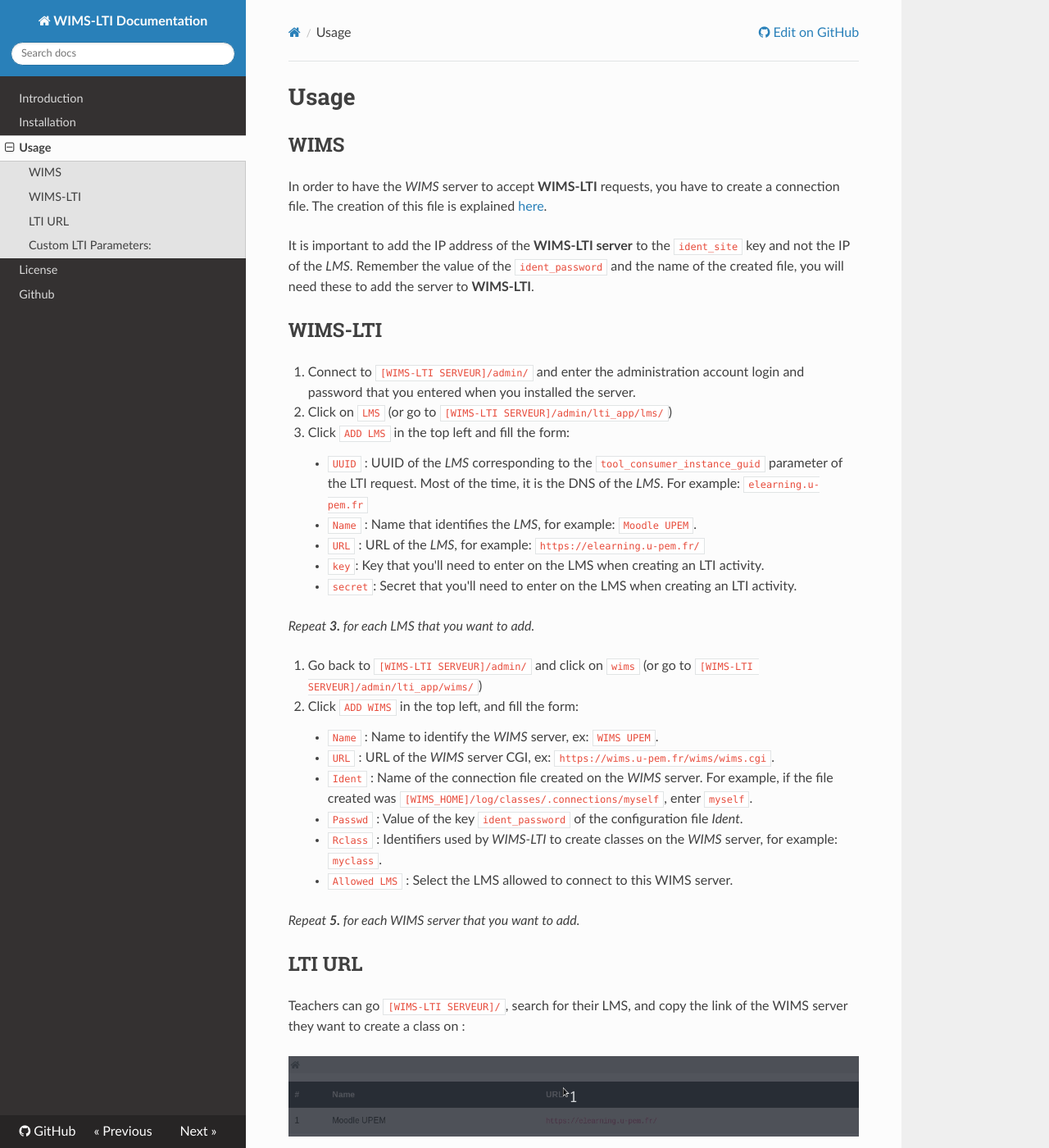
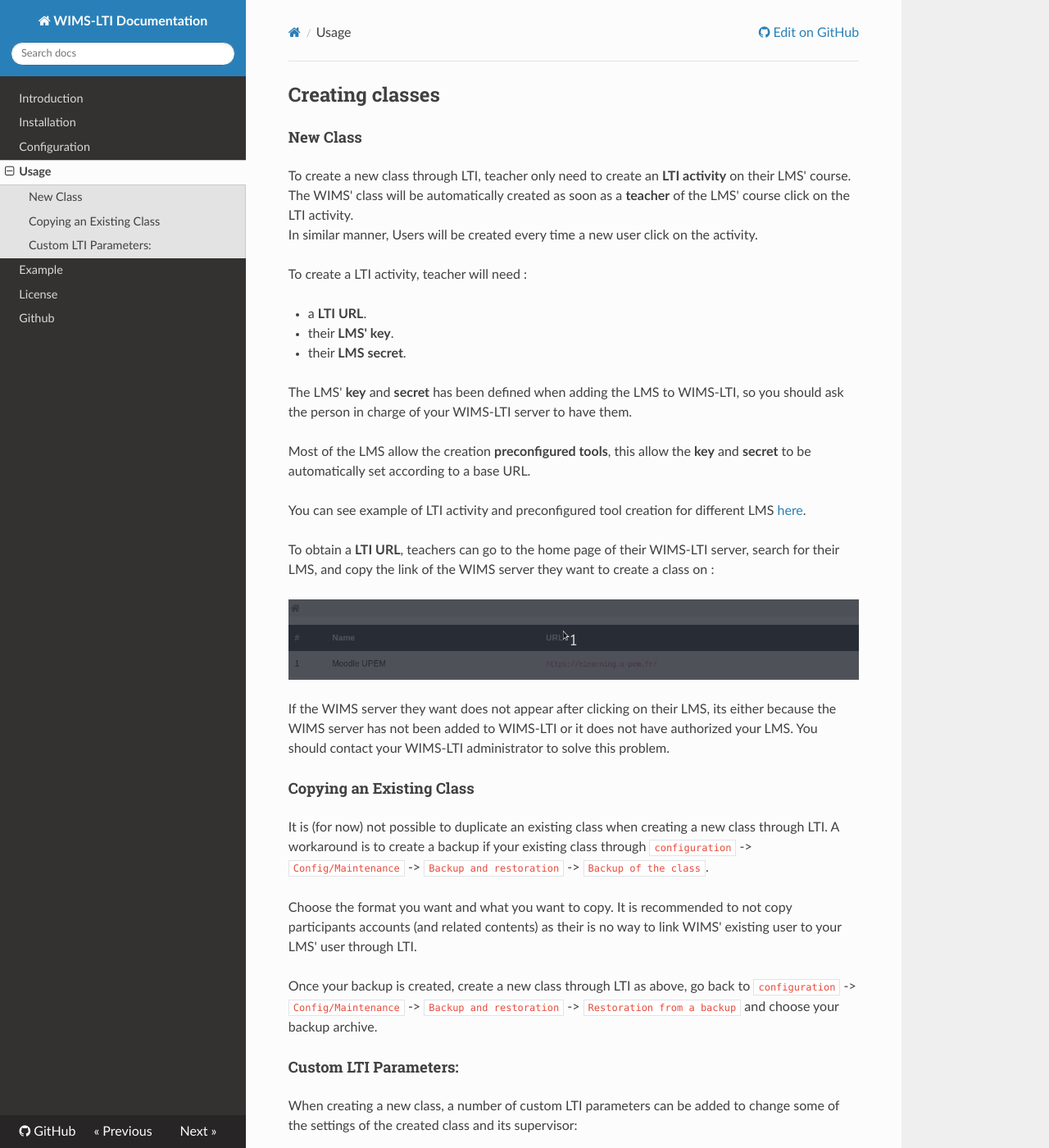
Before and after one commit to PremierLangage/wims-lti, an MkDocs documentation site: the page built from docs/usage.md, in a window 1280 px wide and 1400 px high. Shown: the whole window at 82% size. Built offline with MkDocs 1.6.1, drawn with Linux system fonts in a browser that asks for light colours; nearby versions of some CDN libraries; some of the changed text lies outside the part shown.

Commit message:
More doc

````diff
--- /dev/null
+++ b/docs/activity_creation_example.md
@@ -0,0 +1,60 @@
+# Example of LTI Activity Creation
+
+## Moodle
+
+### Create an LTI Activity
+
+The creation LTI activity on Moodle is pretty straightforward :
+
+1. Go on the Course you wish to create a LTI activity in.
+2. Click on *"Add an activity or resource"* iin a section :
+
+    ![moodle_add_activity](images/moodle_add_activity.png)
+
+3. In the popup, choose *"External Tool"* :
+
+    ![moodle_add_activity_popup](images/moodle_add_activity_popup.png)
+
+4. Fill the following fields in the form:
+
+    * `Activity name` : The name that will be displayed in your Moodle's course.
+    * `Tool URL` : The **LTI URL** your obtained on *WIMS-LTI*.
+    * `Launch container`: *New window* (open in a new tab) or *Existing windown*.
+    * `Consumer key`: The **key** defined when adding your LMS to *WIMS-LTI*.
+    * `Shared secret`: The **secret** defined when adding your LMS to *WIMS-LTI*.
+
+5. Save by clicking on *Save and return to course*.
+
+
+
+### Create a preconfigured tool
+
+A preconfigured tool allow to create an LTI activity faster by having to fill only
+the `Activity name` and `Tool URL` in the activity creation's form.
+
+There is two kind of preconfigured tools: **Global tools** and **Course tools**, only
+the administrators of your Moodle can add **Global tools**, so you should
+ask them to add one.
+
+To create a new course tool, once in the activity creation form (step **4.**), click on the **+** sign on
+the `Preconfigured tool` line :
+
+![moodle_preconfigured](images/moodle_preconfigured_tool.png)
+
+And fill these mandatory fields:
+
+* `Tool URL` : The home page of your WIMS-LTI server, for instance: `https://wims-lti.u-pem.fr/`.
+* `Consumer key`: The **key** defined when adding your LMS to *WIMS-LTI*.
+* `Shared secret`: The **secret** defined when adding your LMS to *WIMS-LTI*.
+* `Launch container`: *New window* (open in a new tab) or *Existing windown*.
+
+Then click on *Save changes*.
+
+Once the preconfigured tool has been created, the field *Consumer key*, *Shared secret* and
+*Launch container* will be automatically fill as soon as a LTI URL from the same
+WIMS-LTI server is entered in the *Tool URL* field.
+
+If your preconfigured tool has been detected, your should see
+*"Using tool configuration [tool_name]"* after the *Tool URL* field :
+
+![moodle_preconfigured_tool_ok](images/moodle_preconfigured_tool_ok.png)
--- a/docs/usage.md
+++ b/docs/usage.md
@@ -1,71 +1,52 @@
-# Usage
+## Creating classes
 
-## WIMS
+#### New Class
 
-In order to have the *WIMS* server to accept **WIMS-LTI** requests, you have to create
-a connection file. The creation of this file is explained
-[here](https://wimsapi.readthedocs.io/#configuration).
+To create a new class through LTI, teacher only need to create an **LTI activity** on their LMS' course.
+The WIMS' class will be automatically created as soon as a **teacher** of the LMS' course click
+on the LTI activity.
+In similar manner, Users will be created every time a new user click on the activity.
 
-It is important to add the IP address of the **WIMS-LTI server** to the
-`ident_site` key and not the IP of the *LMS*.
-Remember the value of the `ident_password` and the name of the created file,
-you will need these to add the server to **WIMS-LTI**.
+To create a LTI activity, teacher will need :
 
+* a **LTI URL**.
+* their **LMS' key**.
+* their **LMS secret**.
 
-## WIMS-LTI
+The LMS' **key** and **secret** has been defined when adding the LMS to WIMS-LTI, so you should ask
+the person in charge of your WIMS-LTI server to have them.
 
-1. Connect to `[WIMS-LTI SERVEUR]/admin/` and enter the administration
-account login and password that you entered when you installed the server.
+Most of the LMS allow the creation **preconfigured tools**, this allow the **key** and **secret**
+to be automatically set according to a base URL.
 
-2. Click on `LMS` (or go to  `[WIMS-LTI SERVEUR]/admin/lti_app/lms/`)
+You can see example of LTI activity and preconfigured tool creation for different LMS [here](/activity_creation_example).
 
-3. Click `ADD LMS` in the top left and fill the form:
-    * `UUID` : UUID of the *LMS* corresponding to the `tool_consumer_instance_guid` parameter
-               of the LTI request. Most of the time, it is the DNS of the *LMS*.
-               For example: `elearning.u-pem.fr`
-    * `Name` : Name that identifies the *LMS*, for example: `Moodle UPEM`.
-    * `URL` : URL of the *LMS*, for example: `https://elearning.u-pem.fr/`
-    * `key`: Key that you'll need to enter on the LMS when creating an LTI activity.
-    * `secret`: Secret that you'll need to enter on the LMS when creating an LTI activity.
-
-*Repeat ***3.*** for each *LMS* that you want to add.*
-
-
-4. Go back to `[WIMS-LTI SERVEUR]/admin/` and click on `wims` (or go to `[WIMS-LTI SERVEUR]/admin/lti_app/wims/`)
-
-5. Click `ADD WIMS` in the top left, and fill the form:
-    * `Name` : Name to identify the *WIMS* server, ex: `WIMS UPEM`.
-    * `URL` : URL of the *WIMS* server CGI, ex: `https://wims.u-pem.fr/wims/wims.cgi`.
-    * `Ident` : Name of the connection file created on the *WIMS* server.
-                For example, if the file created was `[WIMS_HOME]/log/classes/.connections/myself`,
-                enter `myself`.
-    * `Passwd` : Value of the key `ident_password` of the configuration file *Ident*.
-    * `Rclass` : Identifiers used by *WIMS-LTI* to create classes on the *WIMS* server,
-                 for example: `myclass`.
-    * `Allowed LMS` : Select the LMS allowed to connect to this WIMS server.
-
-*Repeat ***5.*** for each *WIMS* server that you want to add.*
-
-
-## LTI URL
-
-Teachers can go `[WIMS-LTI SERVEUR]/`, search for their LMS, and copy
-the link of the WIMS server they want to create a class on :
+To obtain a **LTI URL**, teachers can go to the home page of their WIMS-LTI server, search for
+their LMS, and copy the link of the WIMS server they want to create a class on :
 
 ![wims_lti_url](images/wims_lti_url.gif)
 
-If they want to create a link to a worksheet (to send the grade back to the LMS),
-they'll have to search for their LMS, search for the WIMS server the class is on,
-search for their class and copy the URL corresponding to the worksheet
-they want to link on the LMS.
-
-Only activated worksheet will be displayed on WIMS-LTI.
-
-For every student who clicked on the worksheet link, the grade will be sent to the LMS every
-time a teacher click on the link.
+If the WIMS server they want does not appear after clicking on their LMS, its either because the
+WIMS server has not been added to WIMS-LTI or it does not have authorized your LMS. You should
+contact your WIMS-LTI administrator to solve this problem.
 
 
-## Custom LTI Parameters:
+#### Copying an Existing Class
+
+It is (for now) not possible to duplicate an existing class when creating a new class through LTI.
+A workaround is to create a backup if your existing class through
+`configuration` -> `Config/Maintenance` -> `Backup and restoration` -> `Backup of the class`.
+
+Choose the format you want and what you want to copy. It is recommended to not copy participants
+accounts (and related contents) as their is no way to link WIMS' existing user to your LMS' user
+through LTI.
+
+Once your backup is created, create a new class through LTI as above, go back to
+`configuration` -> `Config/Maintenance` -> `Backup and restoration` -> `Restoration from a backup`
+and choose your backup archive.
+
+
+#### Custom LTI Parameters:
 
 When creating a new class, a number of custom LTI parameters can be added to change some
 of the settings of the created class and its supervisor:
@@ -98,3 +79,8 @@
 class_name=Best class in the world
 class_email=address@email.com
 ```
+
+
+## Send the grade back to the LMS
+
+Once a worksheet has been
--- a/mkdocs.yml
+++ b/mkdocs.yml
@@ -5,7 +5,9 @@
 nav:
   - Introduction: index.md
   - Installation: installation.md
+  - Configuration: configuration.md
   - Usage: usage.md
+  - Example: activity_creation_example.md
   - License: LICENSE.md
   - Github: https://github.com/PremierLangage/wims-lti/
 
````
Also changed, not shown: README.md (+7 -7 lines), docs/configuration.md (added, +66 -0 lines), docs/installation.md (+3 -3 lines), docs/images/moodle_add_activity.png (added), docs/images/moodle_add_activity_popup.png (added), docs/images/moodle_preconfigured_tool.png (added), docs/images/moodle_preconfigured_tool_ok.png (added).
